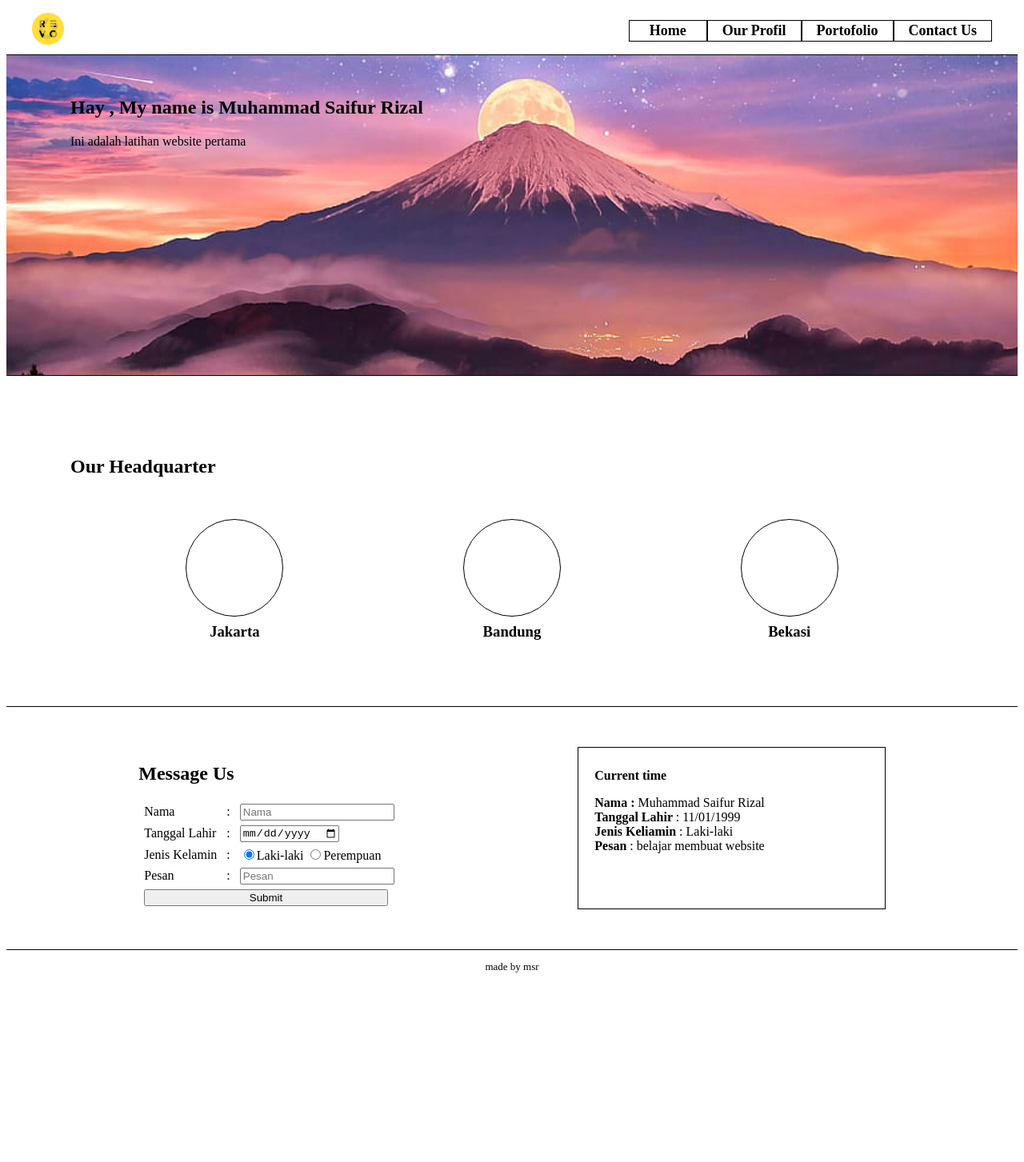
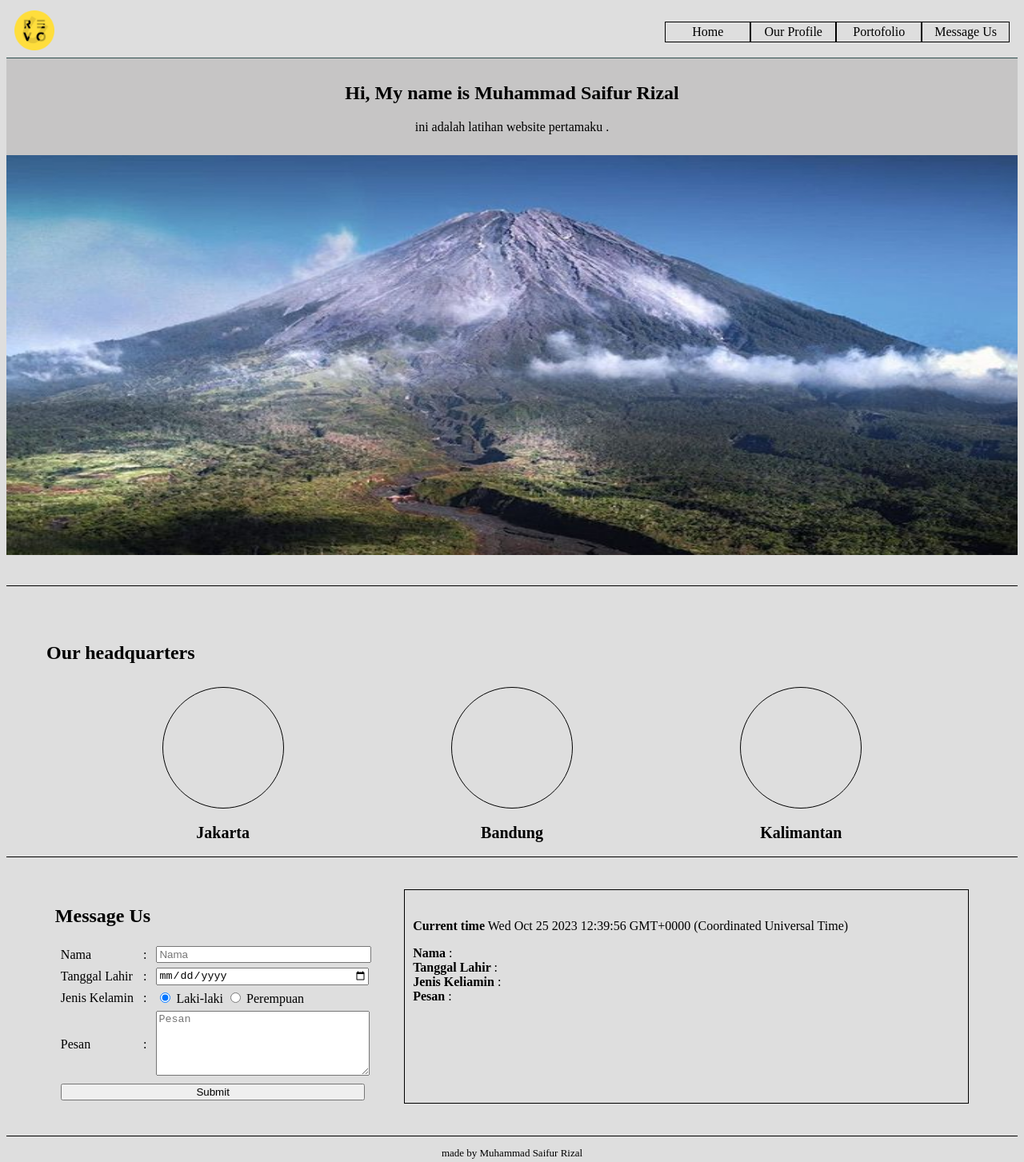
Before and after one commit to revou-fundamental-course/16-oct-23-msfrzl1, a plain HTML site: page index.html in a window 1280 px wide. Shown: the whole page at 80% size. Before the commit the page ends 1230 px from the top, so only its background shows below. Drawn offline with Linux system fonts and the light colour scheme.

Commit message:
membuat responsif

```diff
--- a/css/style.css
+++ b/css/style.css
@@ -1,79 +1,81 @@
+body {
+  background-color: rgb(222, 222, 222);
+}
+
 .header {
   display: flex;
   justify-content: space-between;
+  padding: 10cm 2cm;
+  border-bottom: 1px solid darkslategray;
   align-items: center;
-  padding: 0.5em 2em;
-  border-bottom: 1px solid black;
+  padding: 5px 10px;
 }
 
 .nav-logo img {
-  max-height: 40px;
+  height: 50px;
 }
 
 .nav {
   display: flex;
-  font-size: 18px;
-  cursor: pointer;
-  transition: 0.2s ease-in-out 0;
-}
-
-.nav :hover {
-  color: rgb(255, 94, 0);
-  transition-delay: 0.2s;
 }
 
 .nav-item {
-  padding: 2px 1em;
-  border: 0.5px solid black;
-  min-width: 60px;
+  cursor: pointer;
+  padding: 3px 15px;
+  border: 1px solid black;
+  min-width: 75px;
   text-align: center;
 }
 
-.greeting {
-  margin-top: 2em;
-  margin-left: 5em;
+.nav-item:hover {
+  background: rgb(249, 170, 58);
+  border-radius: 8px;
 }
 
-.banner {
-  display: flex;
+.greetings{
+  text-align: center;
+  background-color: rgb(198, 197, 197);
+  padding: 10px;
+}
+/* .banner {
   border-bottom: 1px solid black;
-  background-image: url(../assets/gng.jpg);
+  background-image: url("../assets/gng.jpg");
+  height: 350px;
+  width: 100%;
+  background-position: 0 -10%;
   background-repeat: no-repeat;
   background-size: cover;
-  height: 400px;
+} */
+
+.img-slide{
+  height: 500px;
+  width: 100%;
 }
 
-.headquartes {
-  padding: 5em;
+.headquarters {
+  padding: 50px;
   border-bottom: 1px solid black;
+  border-top: 1px solid black;
+  margin-top: 1cm;
 }
-
-.h1-item {
-  padding: 2em;
+.hq-item {
+  padding: 10px 40px;
   display: flex;
   justify-content: space-around;
 }
 
-.cirle {
-  height: 120px;
-  width: 120px;
+.circle {
+  height: 150px;
+  width: 150px;
   border: 1px solid black;
   border-radius: 50%;
-  display: flex;
-  justify-content: space-around;
 }
 
-.circle-kota {
-    padding-top: 110px;
-}
-
-.nama-kota {
-  display: flex;
-  font-size: 18px;
-}
-
-.location {
-  display: flex;
+.circle p {
+  display: block;
+  margin-top: 170px;
+  font-size: 20px;
+  text-align: center;
 }
 
 table td {
@@ -86,20 +88,50 @@ table td {
 
 .form {
   display: flex;
-  padding: 50px;
+  padding: 40px;
   justify-content: space-around;
   border-bottom: 1px solid black;
 }
 
 .form-right {
   border: 1px solid black;
-  padding-left: 20px;
-  padding-top: 10px;
-  padding-bottom: 20px;
-  padding-right: 150px;
+  padding: 20px 150px 20px 10px;
 }
 
-.footer-text {
+.footer {
   text-align: center;
   font-size: small;
 }
+
+#circle {
+  display: none;
+}
+
+@media (max-width: 450px) {
+  html {
+    font-size: 60%;
+  }
+}
+
+@media only screen and (max-width: 600px) {
+  .header {
+    flex-direction: column;
+  }
+
+  .nav {
+    width: 100%;
+    flex-direction: column;
+  }
+
+  .nav-logo {
+    margin-bottom: 14px;
+  }
+}
+
+@media only screen and (max-width: 600px) {
+  .banner {
+    width: auto;
+    height: auto;
+    flex-direction: column;
+  }
+}
--- a/index.html
+++ b/index.html
@@ -1,98 +1,92 @@
 <!DOCTYPE html>
 <html lang="en">
 <head>
-    <meta charset="UTF-8" />
-    <meta name="viewport" content="width=device-width, initial-scale=1.0" />
-    <title>Latihan Website RevoU</title>
-    <link rel="stylesheet" href="css/style.css" />
+    <meta charset="UTF-8">
+    <meta name="viewport" content="width=device-width, initial-scale=1.0">
+    <link rel="stylesheet" href="./CSS/style.css">
     <link rel="icon" href="assets/revo.jpg">
+
+    <title>Tugas website RevoU</title>
 </head>
 <body>
     <header class="header">
         <div class="nav-logo">
-        <img src="./assets/revo.jpg" alt="" />
+            <img src="./assets/revo.jpg" alt="Logo">
         </div>
         <div class="nav">
-        <nav class="nav-item"><b>Home</b></nav>
-        <nav class="nav-item"><b>Our Profil</b></nav>
-        <nav class="nav-item"><b>Portofolio</b></nav>
-        <nav class="nav-item"><b>Contact Us</b></nav>
+            <div class="nav-item">Home</div>
+            <div class="nav-item">Our Profile</div>
+            <div class="nav-item">Portofolio</div>
+            <div class="nav-item">Message Us</div>
         </div>
     </header>
     <section class="banner">
-      <div class="greeting">
-        <h1>Hay , My name is Muhammad Saifur Rizal</h1>
-        <p>Ini adalah latihan website pertama</p>
+        <div class="greetings">
+            <h2>Hi, My name is Muhammad Saifur Rizal</h2>
+            <p>ini adalah latihan website pertamaku . </p>
         </div>
     </section>
-    <section class="headquartes">
-      <h1>Our Headquarter</h1>
-      <div class="h1-item">
-        <div class="cirle"><h3 class="circle-kota">Jakarta</h3></div>
-        <div class="cirle"><h3 class="circle-kota">Bandung</h3></div>
-        <div class="cirle"><h3 class="circle-kota">Bekasi</h3></div>
+    <div class="img">
+        <img class="img-slide" src="assets/gng-sumbing.jpg">
+        <img class="img-slide" src="assets/gng-semeru.jpg">
+        <img class="img-slide" src="assets/gng-sumbing.jpg">
+        <img class="img-slide" src="assets/gng.jpg">
+        </div>
+    <section class="headquarters">
+        <h1>Our headquarters</h1>
+        <div class="hq-item">
+        <div class="circle"> <p><b>Jakarta</b></p></div>
+        <div class="circle"> <p><b>Bandung</b></p></div>
+        <div class="circle"> <p><b>Kalimantan</b></p></div>
         </div>
     </section>
     <section class="form">
+
         <div class="form-left">
             <h1><b>Message Us</b></h1>
-        <form action="">
+            <form name="message-form" onsubmit="return validateForm()">
                 <table>
                     <tr>
                         <td>Nama</td>
                         <td>:</td>
-              <td><input class="input"id="text" placeholder="Nama" /></td>
+                        <td><input class="input" ="text" placeholder="Nama" name="full-name"></td>
                     </tr>
                     <tr>
                         <td>Tanggal Lahir</td>
                         <td>:</td>
-              <td>
-                <input type="date" id="birthday" name="birthday" />
-              </td>
+                        <td><input class="input" type="date" name="birth-date"></td>
                     </tr>
                     <tr>
                         <td>Jenis Kelamin</td>
                         <td>:</td>
-              <td>
-                <input
-                  type="radio"
-                  name="jenis-kelamin"
-                  checked="checked"
-                  value="Laki-laki"
-                />Laki-laki
-                <input
-                  type="radio"
-                  name="jenis-kelamin"
-                  value="Perempuan"
-                />Perempuan
+                        <td><input type="radio" id="male" name="gender" checked="checked" value="male">
+                            <label for="male">Laki-laki</label>
+                            <input type="radio" id="female" name="gender" value="female">
+                            <label for="female">Perempuan</label>
                         </td>
                     </tr>
                     <tr>
-              <td>Pesan</td>
-              <td>:</td>
-              <td><input class="input" type="text" placeholder="Pesan" /></td>
+                        <td >Pesan</td>
+                        <td >:</td>
+                        <td ><textarea class="input" name="messages" placeholder="Pesan" cols="30" rows="5"></textarea> </td>
                     </tr>
                     <tr>
-              <td colspan="3">
-                <input class="input" type="submit" name="submit" id="" />
-              </td>
+                        <td colspan="3"><input type="submit" style="cursor: pointer;" class="input" id="submit" value="Submit" ></input></td>
                     </tr>
                 </table>
             </form>
         </div>
         <div class="form-right">
-        <p><b>Current time</b></p>
-            <b>Nama :</b> Muhammad Saifur Rizal <br>
-            <b>Tanggal Lahir </b>: 11/01/1999 <br>
-            <b>Jenis Keliamin </b>: Laki-laki <br>
-            <b>Pesan </b>: belajar membuat website</p>
+            <p><b>Current time</b> <span id="time"></span></p>
+            <b>Nama </b> : <span id="sender-full-name"></span> <br>
+            <b>Tanggal Lahir </b>: <span id="sender-birth-date"></span> <br>
+            <b>Jenis Keliamin </b>: <span id="sender-gender"></span> <br>
+            <b>Pesan </b>: <span id="sender-messages"></span></p>
         </div>
     </section>
-
-    <footer class="footer-text">
-      <p>made by msr</p>
+    <footer class="footer">
+            <p class="footer ">made by Muhammad Saifur Rizal</p>
     </footer>
-
     <script src="js/script.js"></script>
 </body>
 </html>
--- a/js/script.js
+++ b/js/script.js
@@ -0,0 +1,51 @@
+document.getElementById("time").innerHTML = new Date()
+function validateForm(){
+    const name = document.forms["message-form"]["full-name"].value;
+    const birthDate= document.forms["message-form"]["birth-date"].value;
+    const gender = document.forms["message-form"]["gender"].value;
+    const messages = document.forms["message-form"]["messages"].value;
+
+    if (name == "" || birthDate == "" || gender == "" || messages == "") {
+        alert("Data tidak boleh kosong");
+        return false;
+    }
+
+    setSenderUI(name, birthDate, gender, messages);
+
+    return false;
+   }
+
+function setSenderUI(name, birthDate, gender, messages){
+    document.getElementById("sender-full-name").innerHTML = name;
+    document.getElementById("sender-birth-date").innerHTML = birthDate;
+    document.getElementById("sender-gender").innerHTML = gender;
+    document.getElementById("sender-messages").innerHTML = messages;
+}
+
+var slideIndex= 1;
+showDivs(slideIndex)
+
+function plusDivs(n){
+    showDivs((slideIndex+=n ))
+}
+
+function showDivs(n) {
+
+
+    var i;
+    var imgList = document.getElementsByClassName("img-slide");
+    if (n> imgList.length) slideIndex =1;
+    else if (n<1) slideIndex= imgList.length;
+    console.log(slideIndex)
+
+    for(i=0;i< imgList.length; i++){
+        imgList[i].style.display = "none";
+    }
+
+    imgList[slideIndex-1].style.display="block";
+}
+
+setInterval(()=>{
+    plusDivs(1);
+
+}, 1000)
```
Also changed, not shown: assets/gng-semeru.jpg (added), assets/gng-slamet.jpg (added), assets/gng-sumbing.jpg (added). Lines whose indentation alone changed are shown as unchanged.
